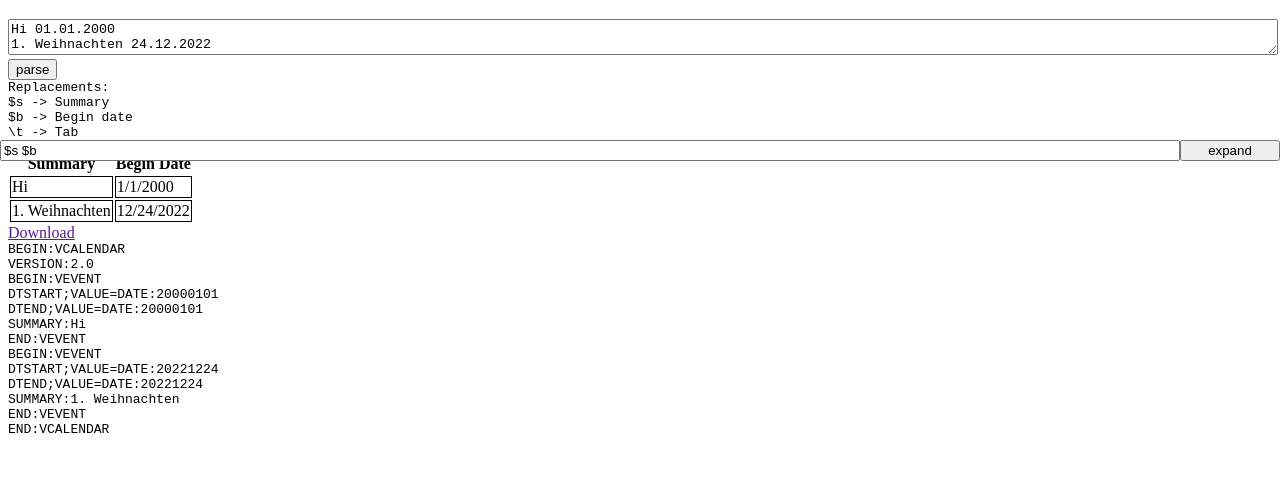
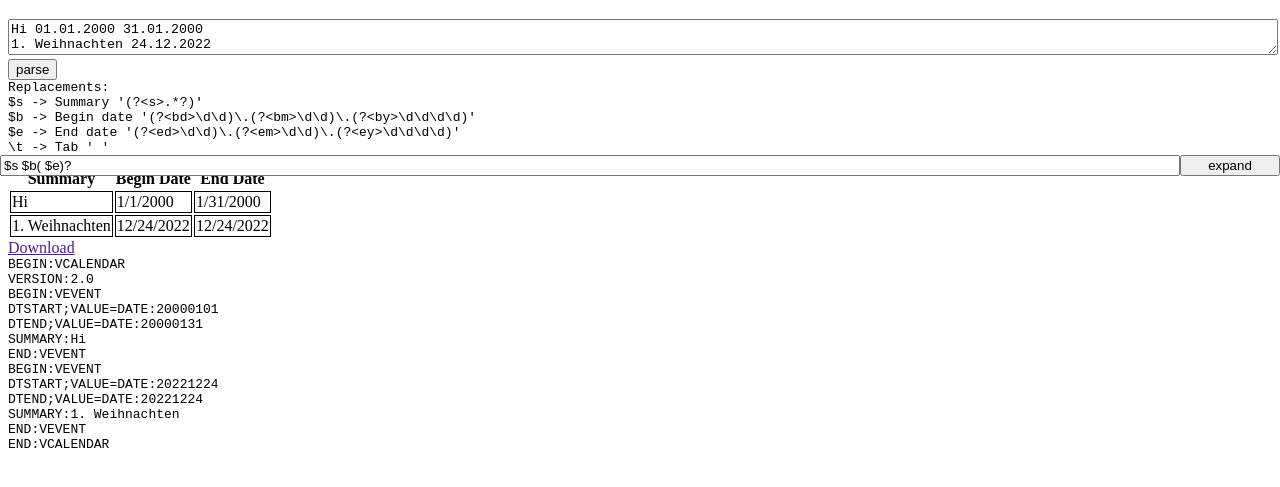
Before and after one commit to Rolschge/RegExpCalJs, a plain HTML site: page index.html in a window 1280 px wide. Both pictures are taken after a click on the button "parse". Shown: the part 61-548 px from the top of the page. Drawn offline with Linux system fonts and the light colour scheme.

Commit message:
End-Date

```diff
--- a/index.html
+++ b/index.html
@@ -34,10 +34,14 @@
     </style>
     <script>
       const mapping = {
-        $s: { value: "(?<s>.*)", doc: "Summary" },
+        $s: { value: "(?<s>.*?)", doc: "Summary" },
         $b: {
           value: "(?<bd>\\d\\d)\\.(?<bm>\\d\\d)\\.(?<by>\\d\\d\\d\\d)",
           doc: "Begin date",
+        },
+        $e: {
+          value: "(?<ed>\\d\\d)\\.(?<em>\\d\\d)\\.(?<ey>\\d\\d\\d\\d)",
+          doc: "End date",
         },
         "\\t": { value: "\t", doc: "Tab" },
       };
@@ -45,7 +49,7 @@
       function createInfo() {
         var info = "Replacements:";
         for (key in mapping) {
-          info = info + "\n" + key + " -> " + mapping[key].doc;
+          info = info + "\n" + key + " -> " + mapping[key].doc + " '" + mapping[key].value + "'";
         }
         return info;
       }
@@ -63,6 +67,10 @@
 
         get beginDate() {
           return this._beginDate;
+        }
+
+        set endDate(val) {
+            this._endDate = val;
         }
         get endDate() {
           return this._endDate;
@@ -143,6 +151,8 @@
           addCol(tr, "eventsummary").textContent = e.summary;
           addCol(tr, "eventbegindate").textContent =
             e.beginDate.toLocaleDateString();
+            addCol(tr, "eventenddate").textContent =
+            e.endDate.toLocaleDateString();
         }
       }
 
@@ -171,6 +181,13 @@
             match.groups.bm - 1,
             match.groups.bd
           );
+          if(!(match.groups.ey === undefined)) {
+            e.endDate = new Date(
+            match.groups.ey,
+            match.groups.em - 1,
+            match.groups.ed
+          );
+          }
           events.push(e);
         }
         printEvents(events);
@@ -187,13 +204,13 @@
   <body>
     <h1>RegExpCalJs</h1>
     <textarea rows="10" id="inputtext">
-Hi 01.01.2000
+Hi 01.01.2000 31.01.2000
 1. Weihnachten 24.12.2022</textarea
     >
     <button onclick="parse()">parse</button>
     <div id="infotext"></div>
     <div id="regexpdiv">
-      <input id="regexpinput" value="$s $b" /><button onclick="expandHandler()">
+      <input id="regexpinput" value="$s $b( $e)?" /><button onclick="expandHandler()">
         expand
       </button>
     </div>
@@ -203,6 +220,7 @@ Hi 01.01.2000
           <tr>
             <th>Summary</th>
             <th>Begin Date</th>
+            <th>End Date</th>
           </tr>
         </thead>
         <tbody id="Ausgabe"></tbody>
```
